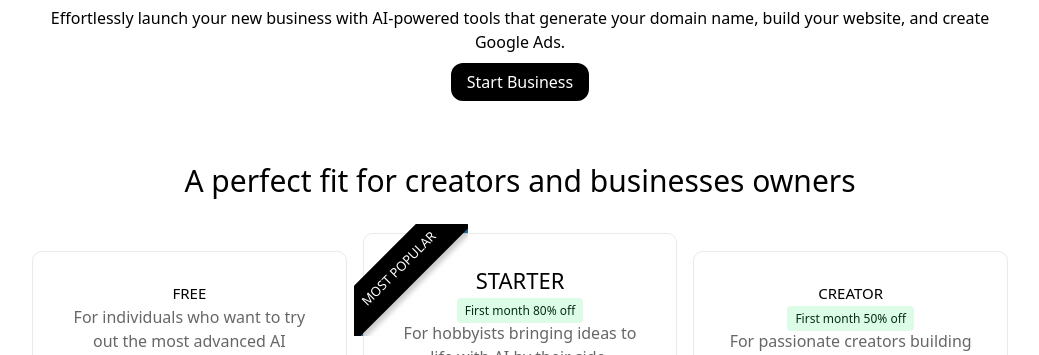
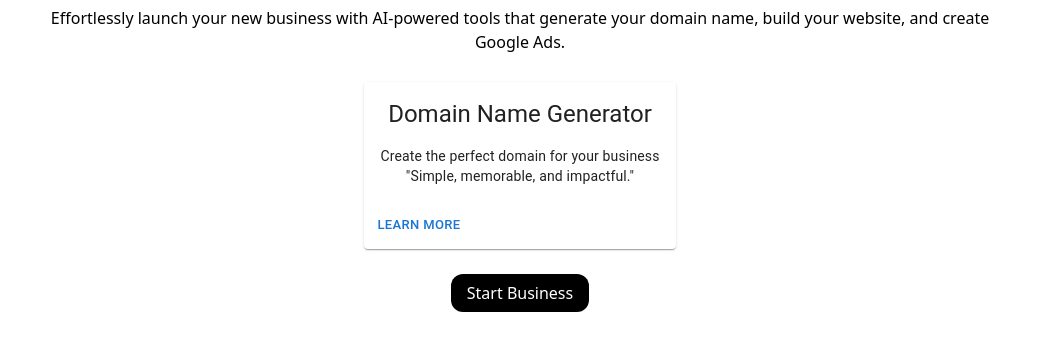
Before and after one commit to romanvieito/simplerb, a Next.js app: page / in a window 1280 px wide. Shown: the part 278-633 px from the top of the page, without its empty margins (120-1159 px from the left). Built offline with nearby package versions, Linux system fonts and the light colour scheme; no server answers.

Commit message:
adding card busines generator

```diff
--- a/pages/index.tsx
+++ b/pages/index.tsx
@@ -3,7 +3,7 @@ import Head from "next/head";
 import Footer from "../components/Footer";
 import Header from "../components/Header";
 import Image from "next/image";
-import { Button, Tooltip } from "@mui/material";
+import { Box, Button, Tooltip } from "@mui/material";
 import styles from "../components/CardsPricing.module.css";
 import { useContext } from "react";
 import SBRContext from "../context/SBRContext";
@@ -12,7 +12,24 @@ import Snackbar from '@mui/joy/Snackbar';
 import type { NextPage } from "next";
 import mixpanel from "../utils/mixpanel-config";
 
+import Card from '@mui/material/Card';
+import CardActions from '@mui/material/CardActions';
+import CardContent from '@mui/material/CardContent';
+import Typography from '@mui/material/Typography';
+
+
 const Home: NextPage = () => {
+
+  const pages = [{
+    name: 'Domain',
+    link: '/domain'
+  }, {
+    name: 'Website Generator',
+    link: '/web'
+  }, {
+    name: 'Ads Generator',
+    link: '/ads'
+  }];
 
   const { openSignIn } = useClerk();
   const [openSuccess, setOpenSuccess] = useState(false);
@@ -110,8 +127,39 @@ const Home: NextPage = () => {
         </h1>
 
         <h2 className="mt-3">
-          Effortlessly launch your new business with AI-powered tools that generate your domain name, build your website, and create Google Ads.
+          Effortlessly launch your new business with AI-powered tools that
+          generate your domain name, build your website, and create Google Ads.
         </h2>
+
+        <Box className="mt-7">
+          <Card sx={{ minWidth: 275 }}>
+            <CardContent>
+              {/* <Typography
+                sx={{ fontSize: 14 }}
+                color="text.secondary"
+                gutterBottom
+              >
+                Simple, memorable, and impactful
+              </Typography> */}
+              <Typography variant="h5" component="div">
+                Domain Name Generator
+              </Typography>
+              {/* <Typography sx={{ mb: 1.5 }} color="text.secondary">
+              Simple, memorable, and impactful
+              </Typography> */}
+              <Typography className="pt-4" variant="body2">
+                Create the perfect domain for your business
+                <br />
+                {'"Simple, memorable, and impactful."'}
+              </Typography>
+            </CardContent>
+            <CardActions>
+              <Button size="small" key={pages[0].name} href={pages[0].link}>
+                Learn More
+              </Button>
+            </CardActions>
+          </Card>
+        </Box>
 
         {/* <div className="max-w-xl w-full">
           <div className="flex mt-10 items-center space-x-3">
@@ -149,7 +197,7 @@ const Home: NextPage = () => {
         </div> */}
 
         <SignedOut>
-          <div className="my-4">
+          <div className="mt-8">
             <a
               onClick={() => openSignIn()}
               className="bg-black cursor-pointer rounded-xl text-white font-medium px-4 py-2 sm:mt-10 mt-8 hover:bg-black/80 w-full"
```
